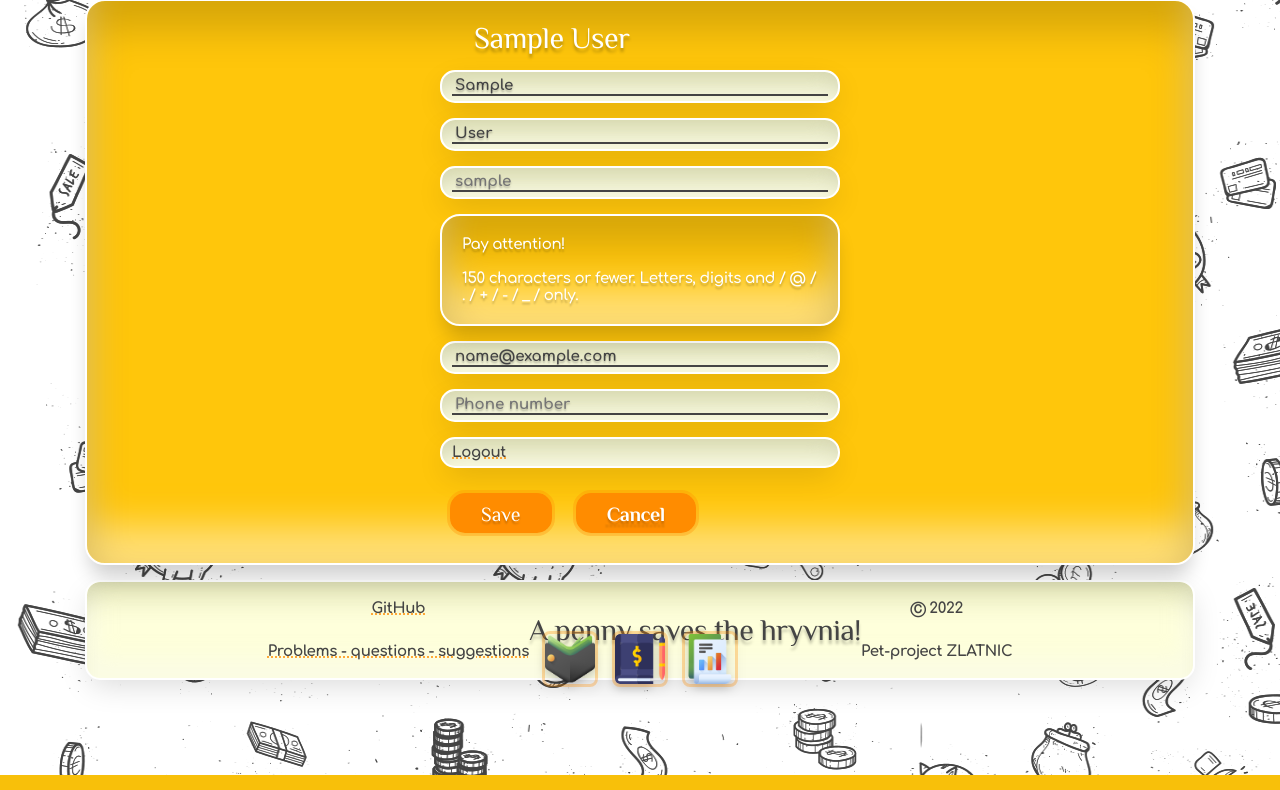
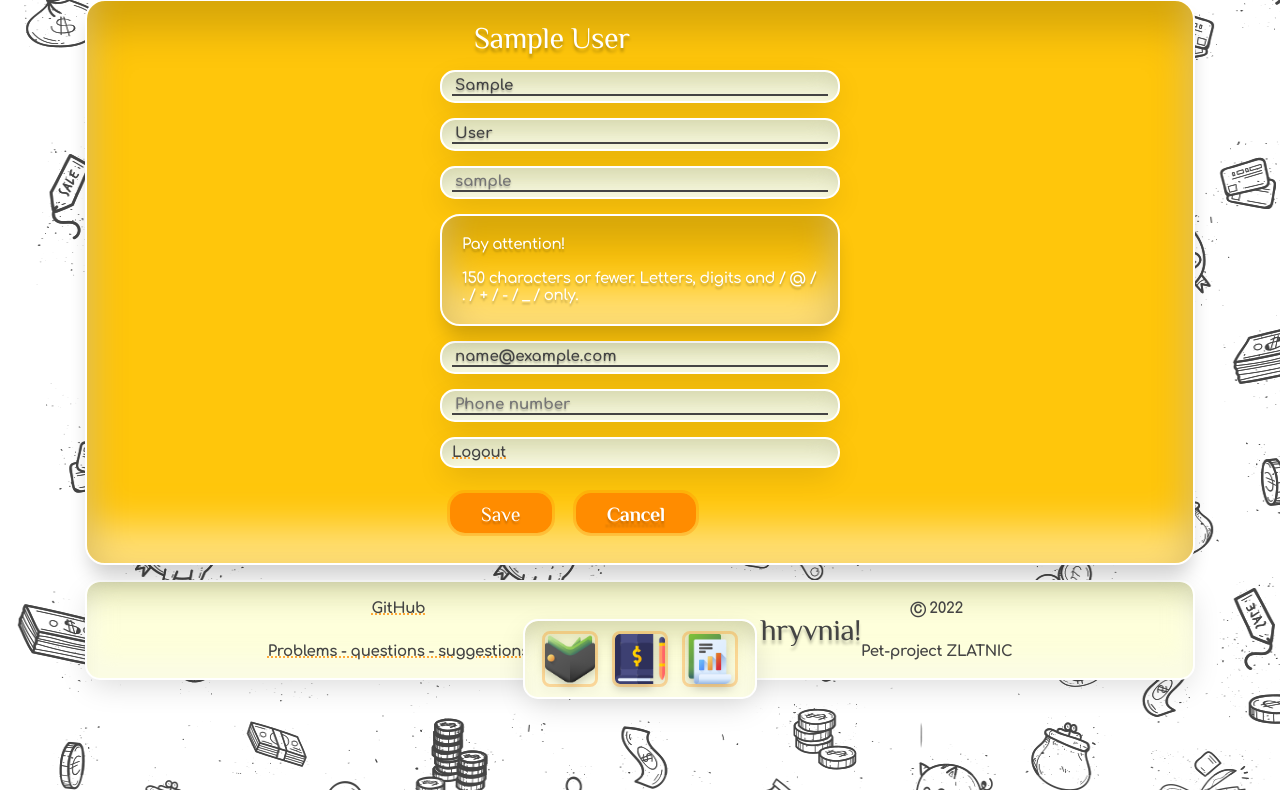
Before and after one commit to AndriyKy/zlatnic, a Django app: page /account in a window 1280 px wide. Shown: the part 101-891 px from the top of the page. Run offline with Django 4.2, Linux system fonts and the light colour scheme; the visitor is signed in with stand-in values (Sample User, id 1); some web fonts are replaced.

Commit message:
fix: Highlight a menu section

```diff
--- a/templates/includes/menu.html
+++ b/templates/includes/menu.html
@@ -1,4 +1,4 @@
-<menu class="menu">
+<menu class="big_plate menu">
   <a href="{% url 'manager:wallets' %}" title="Wallets" class="expenses menu_buttons wallets"></a>
   <a href="{% url 'manager:index' %}" title="Main" class="expenses menu_buttons main"></a>
   <a href="{% url 'manager:monthly-accountancy-list' %}" title="Accountancy" class="menu_buttons expenses accountancy"></a>
```
